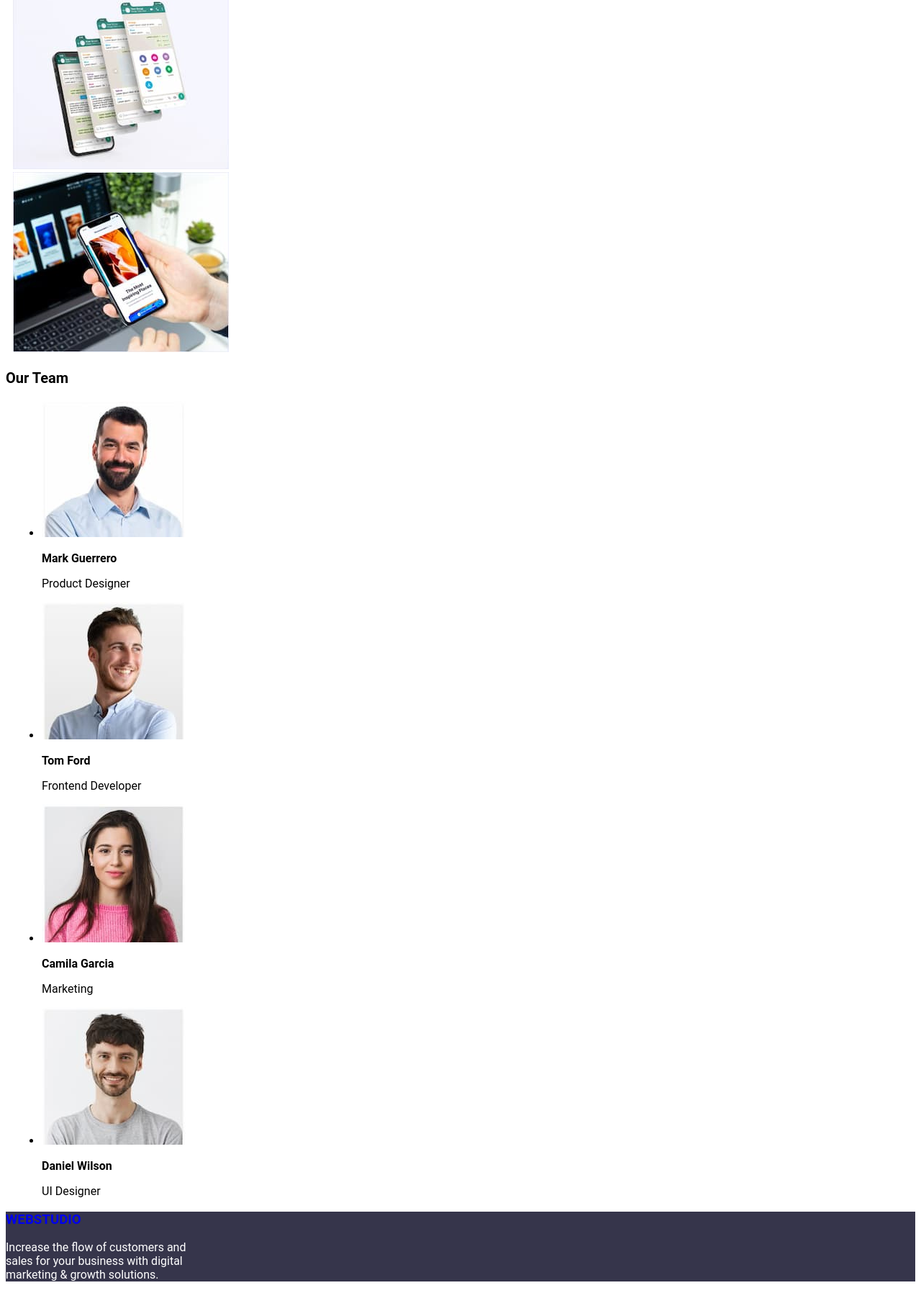
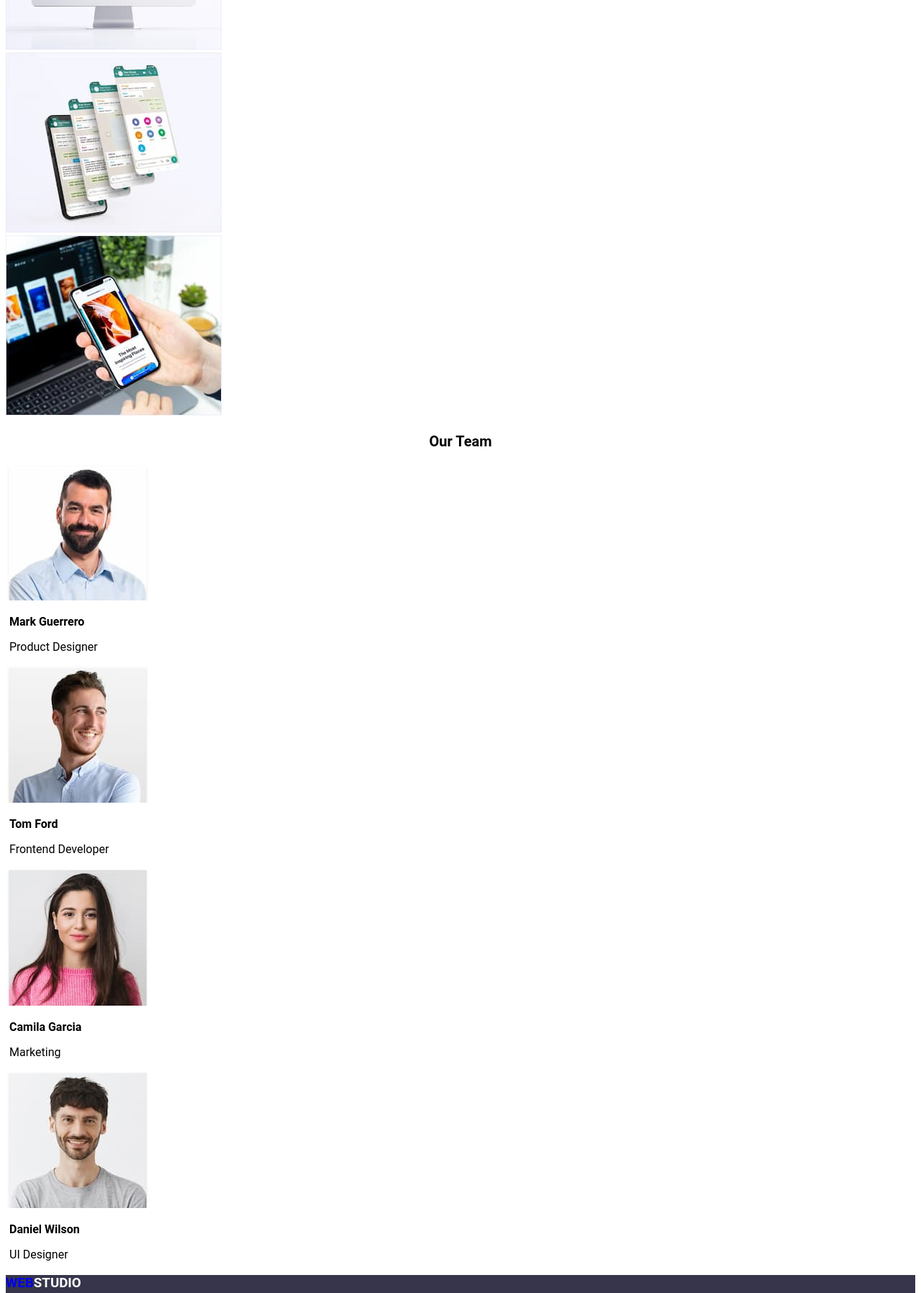
Before and after one commit to gliffdaipz/goit-markup-hw-02, a plain HTML site: page index.html in a window 1280 px wide. Shown: the part 832-2628 px from the top of the page at 72% size. Drawn offline with Linux system fonts and the light colour scheme.

Commit message:
Update index.html

```diff
--- a/index.html
+++ b/index.html
@@ -9,6 +9,7 @@
          body {
                font-family: "Roboto", Sans-Serif;
                }
+
       </style>
    </head>
    <body>
@@ -17,23 +18,23 @@
        <nav class="header-nav">
          <ul class="link-list">
             <li><a href="studio" class="studio">Studio</a></li>
-            <li><a href="portfolio" id="portolio">Portfolio</a></li>
-            <li><a href="contacts" id="contacts">Contacts</a></li>
+            <li><a href="portfolio" class="portfolio">Portfolio</a></li>
+            <li><a href="contacts" class="contacts">Contacts</a></li>
          </ul>
        </nav>
          <ul class="infocontact-list">
-            <li><a href="#">info@devstudio.com</a></li>
-            <li><a href="#">+11 (000) 111-11-11</a></li>
+            <li><a href="#" class="website">info@devstudio.com</a></li>
+            <li><a href="#" class="number">+11 (000) 111-11-11</a></li>
          </ul>
 
      </header>
      <main>
-        <h2>Effective Solutions <br> for Your Business</h2>
+        <h2 class="h2">EFFECTIVE SOLUTIONS <br> FOR YOUR BUSINESS</h2>
         <nav class="oderservice-nav">
-           <button type="button">Order Service</button>
+           <button type="button" class="btn">Order Service</button>
 
            <ul class="orderservice-lists">
-             <li><p> <strong>Stategy</strong></p>
+             <li><p> <strong>Strategy</strong></p>
 <p>Our goal is to identifyt the business problem to wlak away with the perfect and creative solotion.</p></li>
 
 
@@ -50,43 +51,45 @@
 <p>Design practice focused on digital experiences. We bring forth a deep passion for problem-solving.</p></li>
             </ul>
          </nav>
-
+<div>
         <nav class="images-nav">
-               <p style="font-size:20px;"><strong>What are we doing</strong></p>
+               <p class="para" style="font-size:20px;"><strong>What Are We Doing</strong></p>
                <ul class="img-list">
-                 <li style="margin-left:10px;"><img src="images/img1.jpg" alt="monitor"></li>
-                 <li style="margin-left:10px;"><img src="images/img2.jpg" alt="screen protector"></li>
-                 <li style="margin-left:10px;"><img src="images/img3.jpg" alt="cellphone"></li>
+                 <li  style="margin-left:10px;"><img src="images/img1.jpg" class="d1" alt="monitor"></li>
+                 <li style="margin-left:10px;"><img src="images/img2.jpg" class="d1" alt="screen protector"></li>
+                 <li style="margin-left:10px;"><img src="images/img3.jpg" class="d1" alt="cellphone"></li>
                </ul>
 
-               <p style="font-size:20px;"><strong>Our Team</strong></p>
-               <ul class="ourteam-list">
+               <p class="para" style="font-size:20px;"><strong>Our Team</strong></p>
+               <ul class="img-list">
                   <li style="margin-left:10px;">
-                     <img src="images/TeamCard1.jpg" alt="Mark Guerrero">
-                     <p><strong>Mark Guerrero</strong></p>
-                     <p>Product Designer</p>
+                     <img src="images/TeamCard1.jpg"  class="d1" alt="Mark Guerrero">
+                     <p class="d1"><strong>Mark Guerrero</strong></p>
+                     <p class="d1">Product Designer</p>
                   </li>
                   <li style="margin-left:10px;">
-                     <img src="images/TeamCard2.jpg" alt="Tom Ford">
-                     <p><strong>Tom Ford</strong></p>
-                     <p>Frontend Developer</p>
+                     <img src="images/TeamCard2.jpg" class="d1" alt="Tom Ford">
+                     <p class="d1"><strong>Tom Ford</strong></p>
+                     <p class="d1">Frontend Developer</p>
                   </li>
                   <li style="margin-left:10px;">
-                     <img src="images/TeamCard3.jpg" alt="Camila Garcia">
-                     <p><strong>Camila Garcia</strong></p>
-                     <p>Marketing</p>
+                     <img src="images/TeamCard3.jpg" class="d1" alt="Camila Garcia">
+                     <p class="d1"><strong>Camila Garcia</strong></p>
+                     <p class="d1">Marketing</p>
                   </li>
                   <li style="margin-left:10px;">
-                     <img src="images/TeamCard4.jpg" alt="Daniel Wilson">
-                     <p><strong>Daniel Wilson</strong></p>
-                     <p>UI Designer</p>
+                     <img src="images/TeamCard4.jpg" class="d1" alt="Daniel Wilson">
+                     <p class="d1"><strong>Daniel Wilson</strong></p>
+                     <p class="d1">UI Designer</p>
                   </li>
                </ul>
           </nav>
+          </div>
+
       </main>
      <footer>
             <nav class="footer-nav">
-               <h3><a href="webstudio">WEBSTUDIO</a></h3>
+               <h3><a href="webstudio">WEB</a>STUDIO</h3>
                <p>
                   Increase the flow of customers and <br> sales for your business with digital <br> marketing & growth solutions.
                </p>
```
